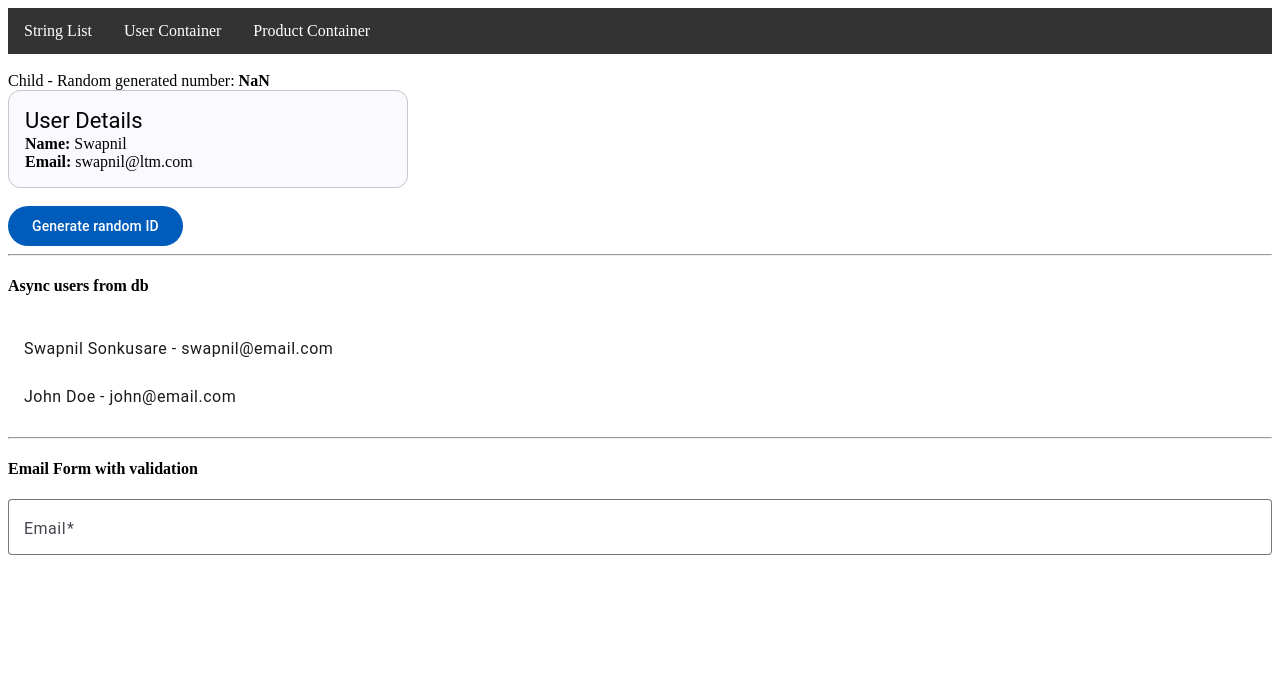
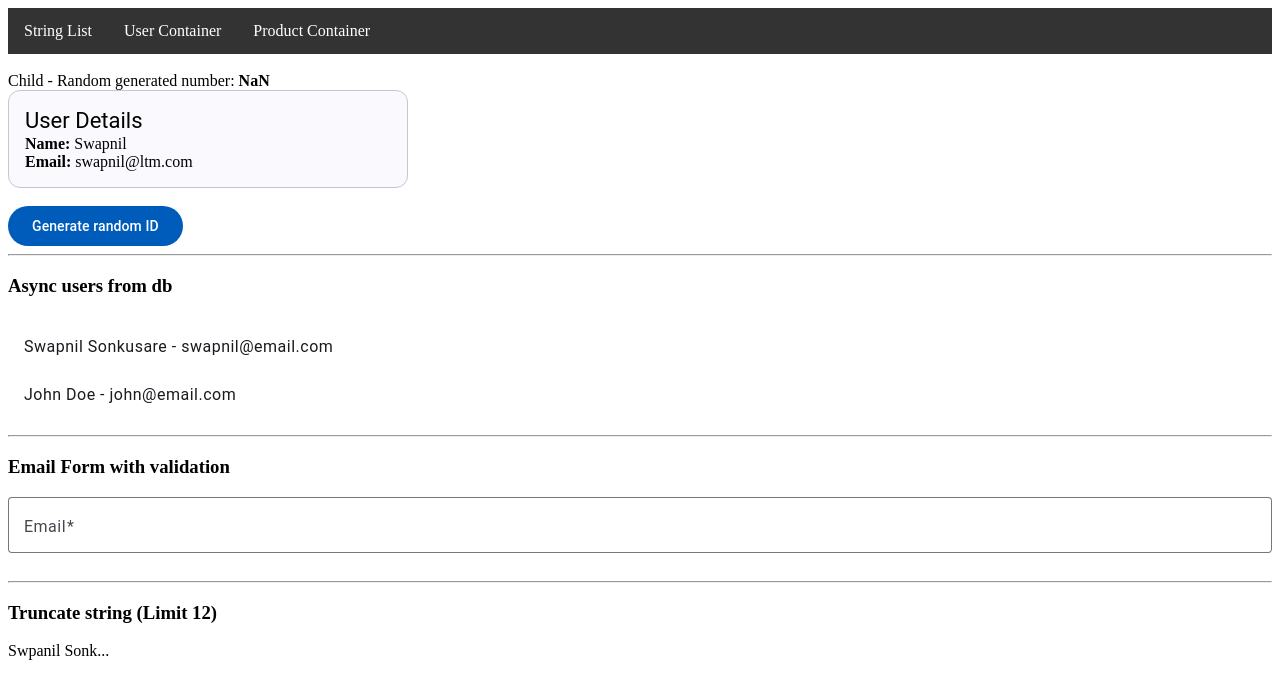
Before and after one commit to reblowrange/karat-assessment-one, an Angular app: page /home/user-container in a window 1280 px wide. Shown: the top 698 px of the page. Built offline with nearby package versions, Linux system fonts and the light colour scheme; data requests are answered from the project's data file.

Commit message:
Task #8 - Custom Pipes - Added custom pipe named 'truncate' that takes a string and a 'limit' number as an argument, returning the string shortened to that limit with '...' appended.

```diff
--- /dev/null
+++ b/src/app/pipes/truncate-pipe.ts
@@ -0,0 +1,16 @@
+import { Pipe, PipeTransform } from '@angular/core';
+
+@Pipe({
+  name: 'truncate',
+  standalone: true
+})
+export class TruncatePipe implements PipeTransform {
+
+  transform(value: string, limit: number): string {
+    if (!value || value.length <= limit) {
+      return value;
+    }
+
+    return value.substring(0, limit) + '...';
+  }
+}
--- a/src/app/user-container/user-container.html
+++ b/src/app/user-container/user-container.html
@@ -2,14 +2,14 @@ Child - Random generated number: <strong> {{randomGeneratedId}} </strong>
 <br />
 <app-user-card-component [user]="user" (onGeneratedId)="onGeneratedId($event)"></app-user-card-component>
 <hr />
-<h4>Async users from db</h4>
+<h3>Async users from db</h3>
 <mat-list role="list">
     @for (user of data$ | async; track user) {
     <mat-list-item role="listitem">{{ `${user.name} - ${user.email}` }}</mat-list-item>
     }
 </mat-list>
 <hr />
-<h4>Email Form with validation</h4>
+<h3>Email Form with validation</h3>
 <form [formGroup]="emailForm" class="email-form" novalidate>
 
     <mat-form-field appearance="outline" style="width: 100%;">
@@ -26,3 +26,6 @@ Child - Random generated number: <strong> {{randomGeneratedId}} </strong>
         }
     </mat-form-field>
 </form>
+<hr/>
+<h3>Truncate string (Limit 12)</h3>
+<p>{{'Swpanil Sonkusare' | truncate:12}}</p>
--- a/src/app/user-container/user-container.ts
+++ b/src/app/user-container/user-container.ts
@@ -6,10 +6,11 @@ import { Observable } from 'rxjs';
 import { CommonModule } from '@angular/common';
 import { MaterialModule } from '../libs/material-module';
 import { FormControl, FormGroup, Validators } from '@angular/forms';
+import { TruncatePipe } from '../pipes/truncate-pipe';
 
 @Component({
   selector: 'app-user-container',
-  imports: [CommonModule, MaterialModule, UserCardComponent],
+  imports: [CommonModule, MaterialModule, UserCardComponent, TruncatePipe],
   templateUrl: './user-container.html',
   styleUrl: './user-container.scss',
 })
```
Also changed, not shown: 1 other file (tests, documents, lock files or other folders).
